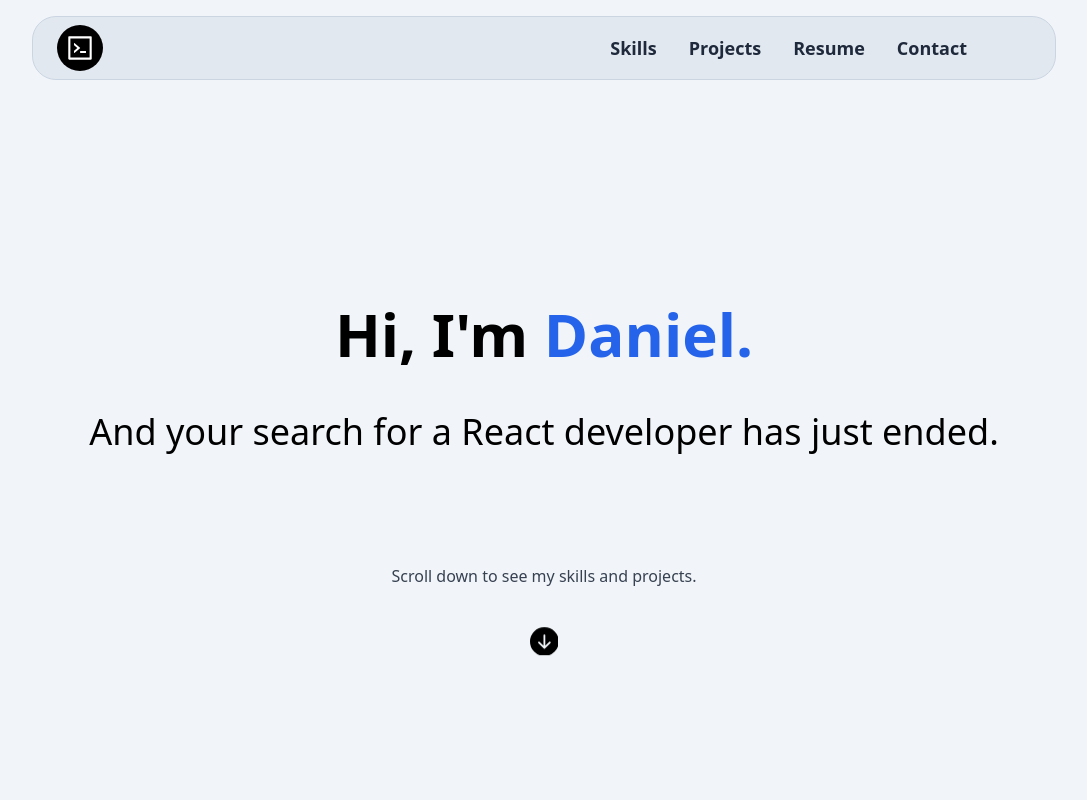
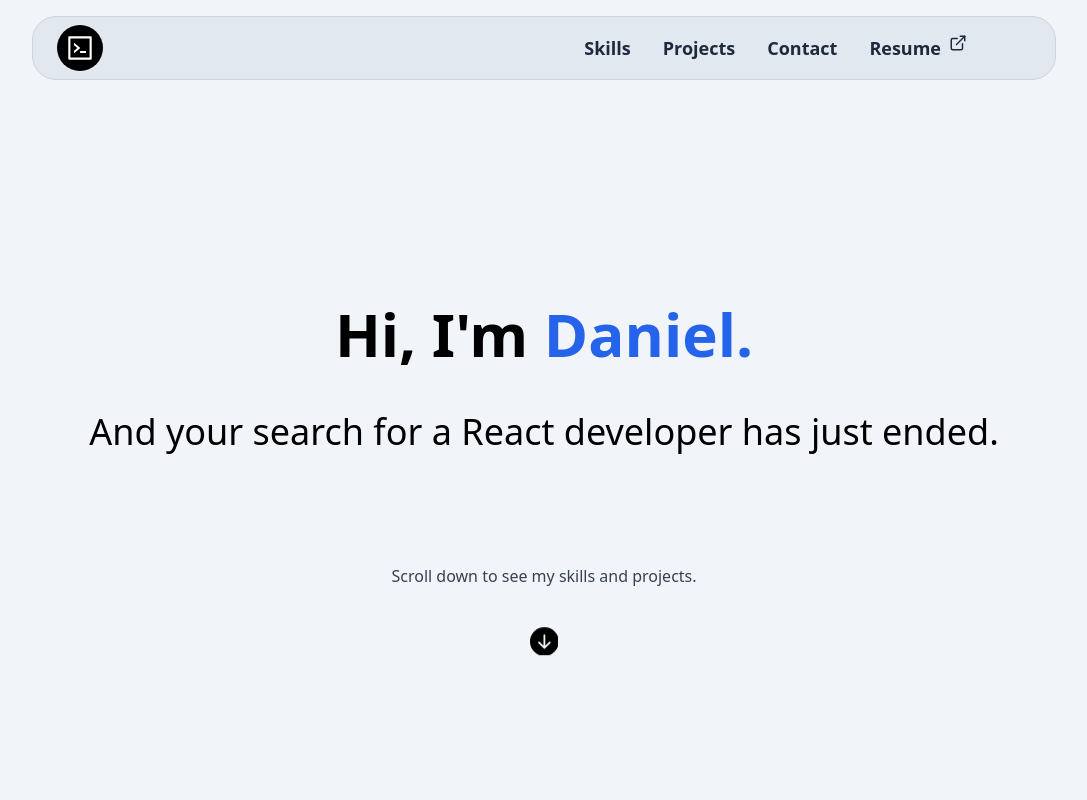
Before and after one commit to danielflorencio/next-portfolio, a Next.js app: page / in a window 1280 px wide. Shown: the top 800 px of the page, without its empty margins (96-1183 px from the left). Built offline with nearby package versions, Linux system fonts and the light colour scheme.

Commit message:
fixing the rollback error

```diff
--- a/pages/index.tsx
+++ b/pages/index.tsx
@@ -7,10 +7,11 @@ import { IconContext } from 'react-icons'
 import ContactSection from '../src/components/Contact'
 import { useMediaQuery } from 'react-responsive'
 import ProjectsDesktop from '../src/components/Projects/ProjectsDesktop'
+import { FiExternalLink } from 'react-icons/fi'
+
 
 const Home: NextPage = () => {
   const isSmallScreen = useMediaQuery({ query: '(max-width: 768px)' });
-  const isMediumScreen = useMediaQuery({ query: '(max-width: 976px' });
   return (
     <div>
       <Head>
@@ -27,10 +28,10 @@ const Home: NextPage = () => {
               <AiOutlineCode/>
             </div>
             <ul className='flex text-slate-800'>
-              <li className={isSmallScreen ? 'mr-4 text-lg font-semibold' : 'mr-8 text-lg font-semibold'} ><a href="#skills">Skills</a></li>
-              <li className={isSmallScreen ? 'mr-4 text-lg font-semibold' : 'mr-8 text-lg font-semibold'}><a href="#projects">Projects</a></li>
-              <li className={isSmallScreen ? 'mr-4 text-lg font-semibold' : 'mr-8 text-lg font-semibold'}><a href="/path/to/file.pdf" download="Resume.pdf">Resume</a></li>
-              <li className={isSmallScreen ? 'mr-4 text-lg font-semibold' : 'mr-8 text-lg font-semibold'}><a href="#contact">Contact</a></li>
+              <li className={isSmallScreen ? 'mr-4 text-lg font-semibold' : 'mr-8 text-lg font-semibold'}><a className='hover:text-sky-400 transition-colors duration-150' href="#skills">Skills</a></li>
+              <li className={isSmallScreen ? 'mr-4 text-lg font-semibold' : 'mr-8 text-lg font-semibold'}><a className='hover:text-sky-400 transition-colors duration-150' href="#projects">Projects</a></li>
+              <li className={isSmallScreen ? 'mr-4 text-lg font-semibold' : 'mr-8 text-lg font-semibold'}><a className='hover:text-sky-400 transition-colors duration-150' href="/path/to/file.pdf" download="Resume.pdf">Contact</a></li>
+              <li className={isSmallScreen ? 'mr-4 text-lg font-semibold' : 'mr-8 text-lg font-semibold'}><span className='flex hover:text-sky-400 transition-colors duration-150'><a className="mr-2 " href="#contact">Resume</a><FiExternalLink/></span></li>
             </ul>
           </nav>
         </section>
```
